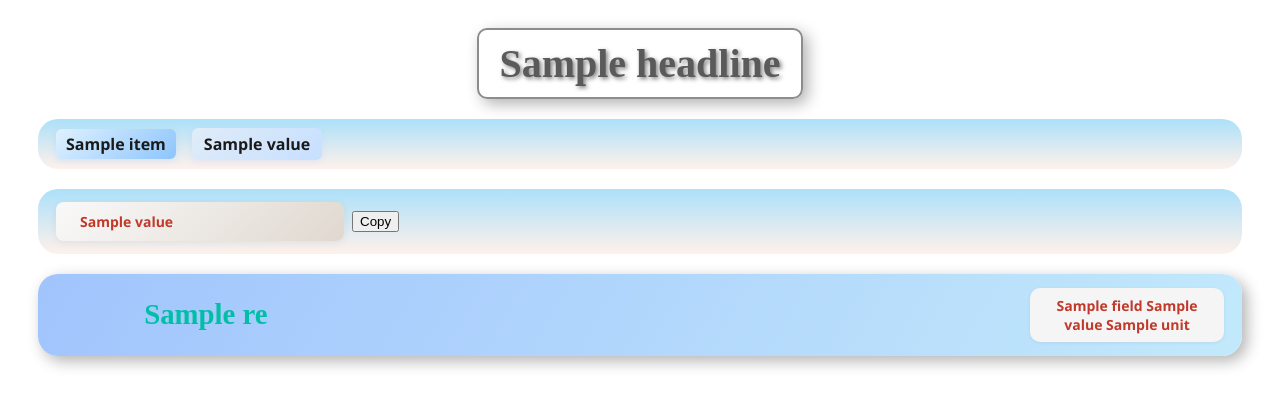
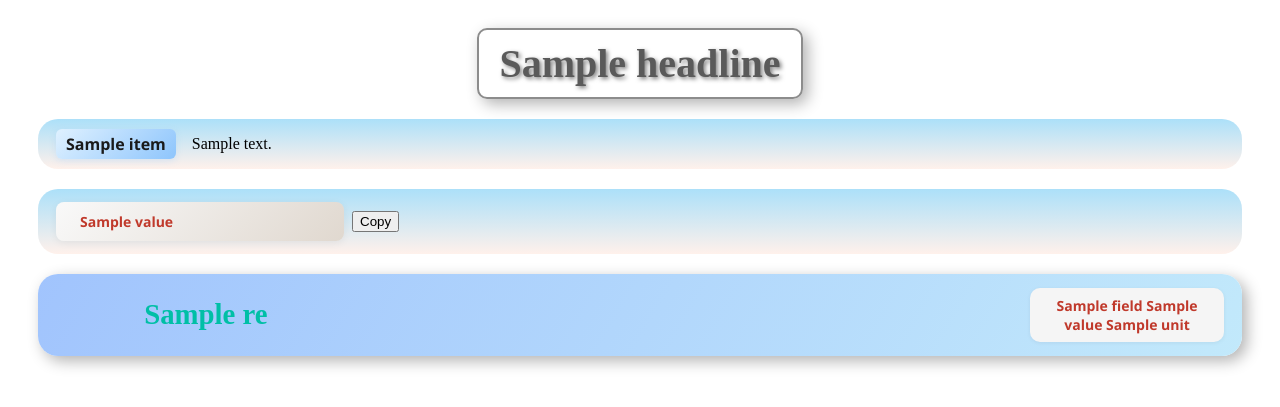
Before and after one commit to PlaxtonFlarion/MemNova, a Python web app: template schematic/templates/unity_template.html in a window 1280 px wide. Shown: the top 407 px of the page. Run offline with Jinja, Linux system fonts and the light colour scheme; the template is opened without the code that fills it: most values are stand-ins (such as "Sample title", 1, 10 or a date in 2020).

Commit message:
bug fixes

```diff
--- a/schematic/templates/unity_template.html
+++ b/schematic/templates/unity_template.html
@@ -416,7 +416,7 @@ This file is licensed under the Memrix :: 记忆星核 License. See the LICENSE.
                 </div>
                 <div class="schema-msg">
                     {% for i in item.value %}
-                        <p class="refer">{{ i }}</p>
+                        <p class="{{ i.class if i.class is defined else 'refer' }}">{{ i.text }}</p>
                     {% endfor %}
                 </div>
             </div>
```
